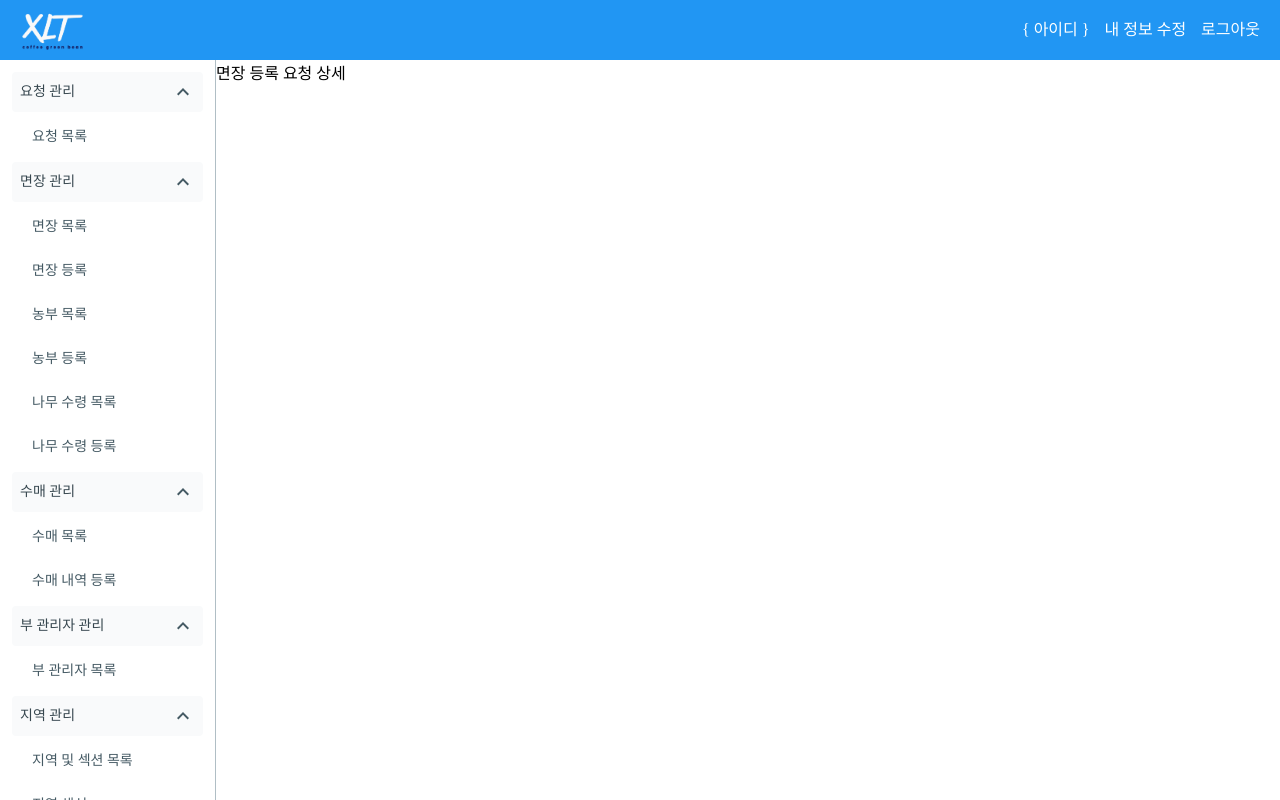
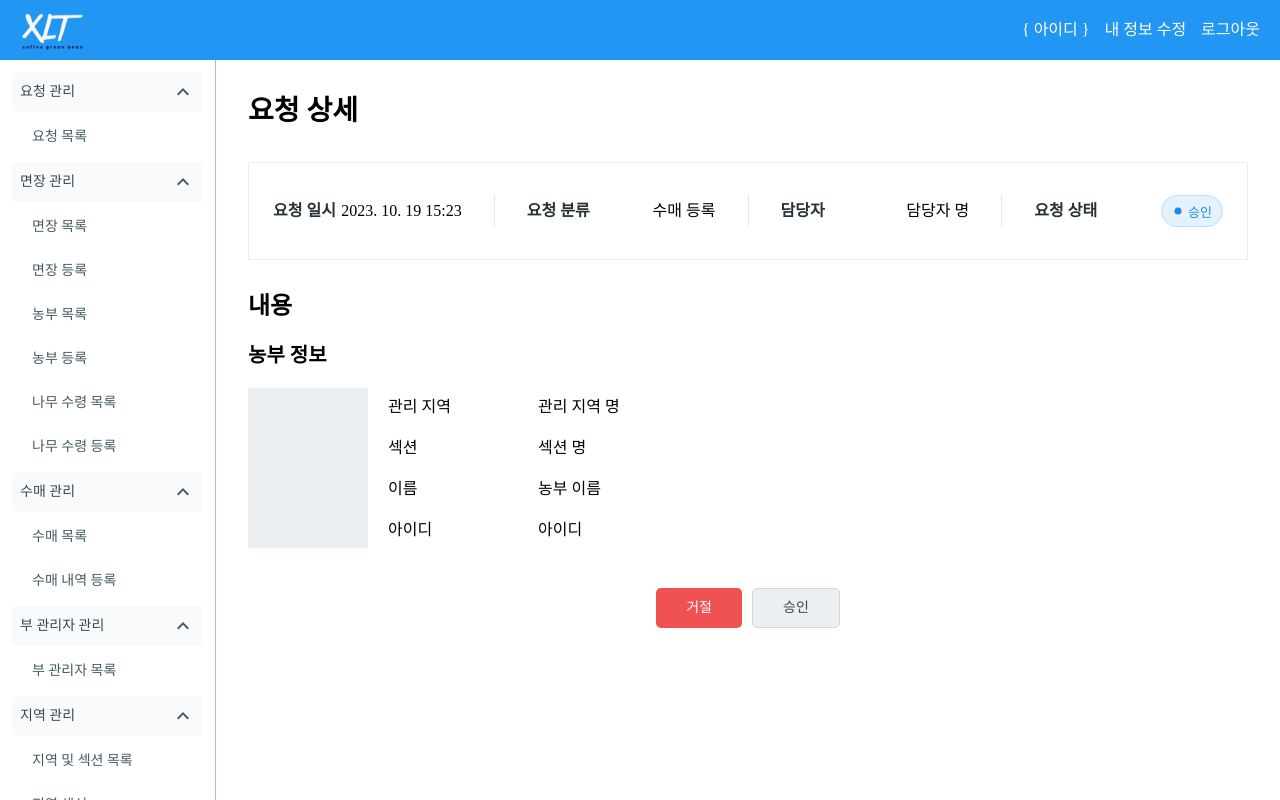
Before and after one commit to media-art-nation/coffee-frontend, a React (Vite) app: page /requests/farmer/1 in a window 1280 px wide. Built offline with nearby package versions, Linux system fonts and the light colour scheme.

Commit message:
[feat] 농부 요청 상세 페이지 디자인 반영

```diff
--- /dev/null
+++ b/src/pages/Requests/FarmerRequestDetails/RequestDetailsLayout.tsx
@@ -0,0 +1,129 @@
+import React, { useState } from 'react';
+
+import { Button, Chip, Divider, Stack, Typography } from '@mui/material';
+
+import TextArea from '@/components/TextArea';
+import Title from '@/components/Title';
+import { palette } from '@/themes';
+
+type RequestDetailsLayoutProps = {
+    children: React.ReactNode;
+};
+
+const RequestDetailsLayout = ({ children }: RequestDetailsLayoutProps) => {
+    const [showTextArea, setShowTextArea] = useState(false);
+    const [rejectedReason, setRejectedReason] = useState('');
+
+    const handleChangeRejectedReason = (e: React.ChangeEvent<HTMLInputElement>) => {
+        setRejectedReason(e.target.value);
+    };
+
+    const toggleShowTextArea = () => {
+        setShowTextArea((prev) => !prev);
+    };
+
+    const handleRejectRequest = () => {
+        console.log(rejectedReason);
+    };
+
+    return (
+        <Stack sx={{ width: '100%' }}>
+            <Title title="요청 상세" />
+            {/* 요청 기본 정보 */}
+            <Stack sx={{ padding: '0 32px', gap: '30px' }}>
+                <Stack
+                    sx={{
+                        'padding': '32px 24px',
+                        'flexDirection': 'row',
+                        'gap': '32px',
+                        'justifyContent': 'space-between',
+                        'border': `1px solid ${palette.grey[50]}`,
+                        '& > p': {
+                            fontSize: '14px',
+                        },
+                        '& .MuiStack-root': {
+                            flexDirection: 'row',
+                            flex: 1,
+                            justifyContent: 'space-between',
+                            alignItems: 'center',
+                        },
+                    }}
+                >
+                    <Stack>
+                        <Typography sx={{ fontWeight: 'bold', color: palette.grey[900] }}>
+                            요청 일시
+                        </Typography>
+                        <Typography>2023. 10. 19 15:23</Typography>
+                    </Stack>
+                    <Divider orientation="vertical" flexItem />
+                    <Stack>
+                        <Typography sx={{ fontWeight: 'bold', color: palette.grey[900] }}>
+                            요청 분류
+                        </Typography>
+                        <Typography>수매 등록</Typography>
+                    </Stack>
+                    <Divider orientation="vertical" flexItem />
+                    <Stack>
+                        <Typography sx={{ fontWeight: 'bold', color: palette.grey[900] }}>
+                            담당자
+                        </Typography>
+                        <Typography>담당자 명</Typography>
+                    </Stack>
+                    <Divider orientation="vertical" flexItem />
+                    <Stack>
+                        <Typography sx={{ fontWeight: 'bold', color: palette.grey[900] }}>
+                            요청 상태
+                        </Typography>
+                        <Chip color="blue" label="승인" />
+                    </Stack>
+                </Stack>
+                {/* 요청 상세 정보 */}
+                {children}
+                {/* 승인, 거절 버튼 */}
+                {showTextArea ? (
+                    <Stack sx={{ gap: '15px' }}>
+                        <Typography variant="title/semibold">거절 사유 입력</Typography>
+                        <TextArea
+                            value={rejectedReason}
+                            onChange={handleChangeRejectedReason}
+                            placeholder="거절 사유를 입력해주세요."
+                        />
+                        <Stack
+                            sx={{
+                                'justifyContent': 'flex-end',
+                                'flexDirection': 'row',
+                                'gap': '10px',
+                                'padding': '10px 0',
+                                '& .MuiButton-root': { height: '40px' },
+                            }}
+                        >
+                            <Button variant="containedGrey" onClick={toggleShowTextArea}>
+                                취소
+                            </Button>
+                            <Button variant="containedRed" onClick={handleRejectRequest}>
+                                완료
+                            </Button>
+                        </Stack>
+                    </Stack>
+                ) : (
+                    <Stack
+                        sx={{
+                            'margin': 'auto',
+                            'flexDirection': 'row',
+                            'gap': '10px',
+                            '& .MuiButton-root': { height: '40px' },
+                            'padding': '10px 0',
+                        }}
+                    >
+                        <Button variant="containedRed" onClick={toggleShowTextArea}>
+                            거절
+                        </Button>
+                        <Button variant="containedGrey">승인</Button>
+                    </Stack>
+                )}
+            </Stack>
+        </Stack>
+    );
+};
+
+export default RequestDetailsLayout;
--- a/src/pages/Requests/FarmerRequestDetails/index.tsx
+++ b/src/pages/Requests/FarmerRequestDetails/index.tsx
@@ -1,7 +1,57 @@
-import { Stack } from '@mui/material';
+import { Box, Stack, Typography } from '@mui/material';
+
+import { palette } from '@/themes';
+
+import RequestDetailsLayout from './RequestDetailsLayout';
 
 const FarmerRequestDetails = () => {
-    return <Stack sx={{ width: '100%' }}>면장 등록 요청 상세</Stack>;
+    return (
+        <RequestDetailsLayout>
+            <Stack sx={{ gap: '20px' }}>
+                <Typography variant="h3/bold">내용</Typography>
+                <Typography variant="title/semibold">농부 정보</Typography>
+                <Stack sx={{ flexDirection: 'row', gap: '20px', alignItems: 'center' }}>
+                    <Box
+                        sx={{
+                            width: '120px',
+                            height: '160px',
+                            backgroundColor: palette.grey[50],
+                        }}
+                    />
+                    <Stack
+                        sx={{
+                            'gap': '15px',
+                            '& .MuiStack-root': {
+                                'flexDirection': 'row',
+                                'alignItems': 'center',
+                                'gap': '30px',
+                                '& .MuiTypography-root': {
+                                    minWidth: '120px',
+                                },
+                            },
+                        }}
+                    >
+                        <Stack>
+                            <Typography>관리 지역</Typography>
+                            <Typography>관리 지역 명</Typography>
+                        </Stack>
+                        <Stack>
+                            <Typography>섹션</Typography>
+                            <Typography>섹션 명</Typography>
+                        </Stack>
+                        <Stack>
+                            <Typography>이름</Typography>
+                            <Typography>농부 이름</Typography>
+                        </Stack>
+                        <Stack>
+                            <Typography>아이디</Typography>
+                            <Typography>아이디</Typography>
+                        </Stack>
+                    </Stack>
+                </Stack>
+            </Stack>
+        </RequestDetailsLayout>
+    );
 };
 
 export default FarmerRequestDetails;
--- a/src/pages/Requests/RequestList/RequestListTable.tsx
+++ b/src/pages/Requests/RequestList/RequestListTable.tsx
@@ -1,3 +1,5 @@
+import { useNavigate } from 'react-router';
+
 import { Chip, TableCell, TableRow } from '@mui/material';
 import dayjs from 'dayjs';
 
@@ -7,9 +9,10 @@ import { TRequestListTableRow } from '@/typings/Requests';
 import { REQUEST_METHOD, REQUEST_SERVICE_TYPE, REQUEST_STATUS } from '../constants';
 
 const RequestListTable = () => {
+    const navigate = useNavigate();
     const renderRow = (row: TRequestListTableRow) => {
         return (
-            <TableRow key={row.id}>
+            <TableRow key={row.id} onClick={() => navigate(`${row.serviceType.toLocaleLowerCase()}/${row.id}`)}>
                 <TableCell>
                     {REQUEST_SERVICE_TYPE[row.serviceType]} / {REQUEST_METHOD[row.method]}
                 </TableCell>
--- a/src/routers/router.tsx
+++ b/src/routers/router.tsx
@@ -55,10 +55,10 @@ const router = createBrowserRouter([
                 path: 'requests', // 요청
                 children: [
                     { index: true, element: <RequestList /> },
-                    { path: 'village-head/:id', element: <VillageHeadRequestDetails /> }, // 면장 등록 요청 상세
+                    { path: 'village_head/:id', element: <VillageHeadRequestDetails /> }, // 면장 등록 요청 상세
                     { path: 'farmer/:id', element: <FarmerRequestDetails /> }, // 농부 등록 요청 상세
-                    { path: 'trees-transaction/:id', element: <TreesTransactionRequestDetails /> }, // 나무 수령 승인 요청 상세
-                    { path: 'trees-purchase/:id', element: <TreesPurchaseRequestDetails /> }, // 수매 승인 요청 상세
+                    { path: 'trees_transaction/:id', element: <TreesTransactionRequestDetails /> }, // 나무 수령 승인 요청 상세
+                    { path: 'purchase/:id', element: <TreesPurchaseRequestDetails /> }, // 수매 승인 요청 상세
                     { path: 'section/:id', element: <SectionRequestDetails /> }, // 섹션 생성 요청 상세
                 ],
             },
```
